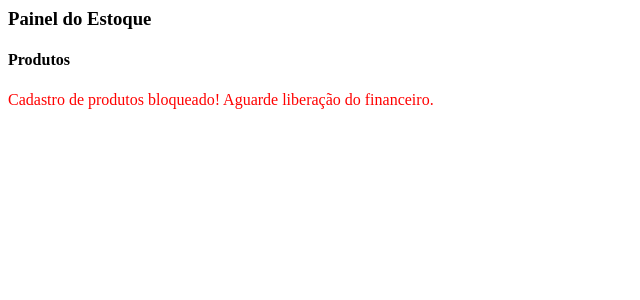
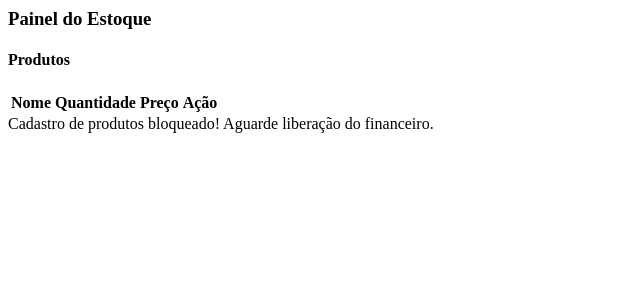
Before and after one commit to Theuus442/Sistema-Supermercado, a PHP site: page /views/painel/estoque.php in a window 1280 px wide. Shown: the top 300 px of the page, without its empty margins (0-640 px from the left). Run offline with PHP 8.4, Linux system fonts and the light colour scheme; tables that the repository leaves empty or names only in its code hold one stand-in row (values such as "Sample post"); lists and menus that the app fills with data are empty.

Commit message:
Aplica layout com Bootstrap ao painel de estoque

```diff
--- a/views/painel/estoque.php
+++ b/views/painel/estoque.php
@@ -10,41 +10,65 @@ $liberado = $ultimaSolicitacao && $ultimaSolicitacao['status'] === 'aprovado';
 $produtos = ProdutoService::getProdutos();
 ?>
 
-<h3>Painel do Estoque</h3>
+<h3 class="text-success mb-4"><i class="bi bi-box-seam"></i>Painel do Estoque</h3>
 
 <h4>Produtos</h4>
 
-<ul>
-    <?php foreach ($produtos as $produto): ?>
-        <li>
-            <?= htmlspecialchars($produto['nome_produto']) ?>
-            - Quantidade <?= intval($produto['quantidade']) ?>
-            - Preço: R$ <?= number_format($produto['preco'], 2, ',', '.') ?>
-            <?php if ($liberado): ?>
-                - <a href="painel/editar_produto.php?id_produto=<?= $produto['id_produto'] ?>">Editar</a>
-            <?php else: ?>
-                - <span style="color: gray;">Editar (bloqueado)</span>
-            <?php endif; ?>
-        </li>
-    <?php endforeach; ?>
-</ul>
+<table class="table table-striped table-hover table-bordered">
+    <thead class="table-dark">
+        <tr>
+            <th>Nome</th>
+            <th>Quantidade</th>
+            <th>Preço</th>
+            <th>Ação</th>
+        </tr>
+    </thead>
+    <tbody>
+        <?php foreach ($produtos as $produto): ?>
+            <tr>
+                <td><?= htmlspecialchars($produto['nome_produto']) ?></td>
+                <td><?= intval($produto['quantidade']) ?></td>
+                <td><?= number_format($produto['preco'], 2, ',', '.') ?></td>
+                <td>
+                    <?php if ($liberado): ?>
+                        <a href="painel/editar_produto.php?id_produto=<?= $produto['id_produto'] ?>" class="btn btn-sm btn-outline-primary">
+                            <i class="bi bi-pencil-square"></i> Editar
+                        </a>
+                    <?php else: ?>
+                        <span class="text-muted">Editar (bloqueado)</span>
+                    <?php endif; ?>
+                </td>
+            </tr>
+        <?php endforeach; ?>
+    </tbody>
+</table>
 
 <?php if ($liberado): ?>
-    <h4>Inserir novo produto</h4>
+    <h4 class="mt-5">Inserir novo produto</h4>
 
-    <form action="../../actions/inserir_produto.php" method="post">
-        <label for="nome">Nome:</label>
-        <input type="text" name="nome" id="nome" required>
+    <form action="../../actions/inserir_produto.php" method="post" class="row g-3">
+        <div class="col-md-4">
+            <label for="nome" class="form-label">Nome:</label>
+            <input type="text" name="nome" id="nome" class="form-control" required>
+        </div>
+        <div>
+            <label for="quantidade" class="form-label">Quantidade:</label>
+            <input type="number" name="quantidade" id="quantidade" class="form-control" min="1" required>
+        </div>
+        <div class="col-md-4">
+            <label for="preco" class="form-label">Preço:</label>
+            <input type="number" step="0.01" name="preco" id="preco" class="form-control" required>
+        </div>
+        <div class="col-12">
+            <button type="submit" class="btn btn-success">Cadastrar novo produto</button>
+        </div>
+    </form>
 
-        <label for="quantidade">Quantidade:</label>
-        <input type="number" name="quantidade" id="quantidade" min="1" required>
-
-        <label for="preco">Preço:</label>
-        <input type="number" step="0.01" name="preco" id="preco" required>
-
-        <button type="submit">Cadastrar novo produto</button>
-    </form>
-    <p>Você pode inserir, atualizar e excluir produtos!</p>
+    <div class="alert alert-info mt-3">
+        Você pode inserir, atualizar e excluir produtos!
+    </div>
 <?php else: ?>
-    <p style="color: red;">Cadastro de produtos bloqueado! Aguarde liberação do financeiro.</p>
+    <div class="alert alert-danger mt-3">
+        <i class="bi bi-lock-fill"></i>Cadastro de produtos bloqueado! Aguarde liberação do financeiro.
+    </div>
 <?php endif; ?>
```
